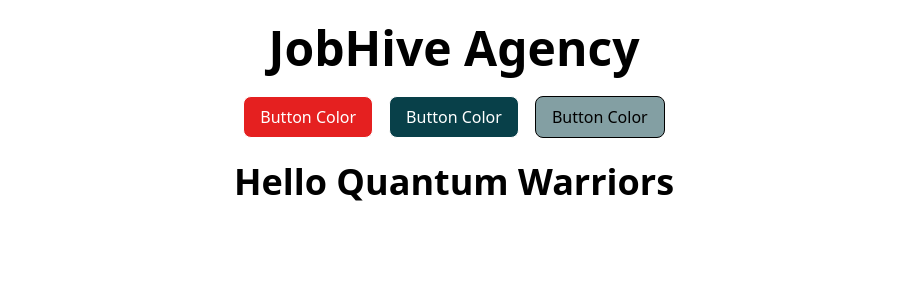
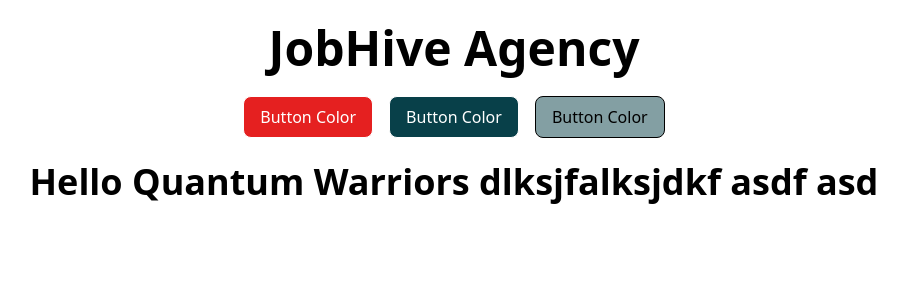
Before and after one commit to alaminislam34/Hiring-Agency-Communication-Platform, a Next.js app: page / in a window 1280 px wide. Shown: the top 300 px of the page, without its empty margins (186-1093 px from the left). Built offline with nearby package versions, Linux system fonts and the light colour scheme.

Commit message:
added text

```diff
--- a/src/app/page.js
+++ b/src/app/page.js
@@ -18,7 +18,7 @@ export default function Home() {
         </button>
       </div>
       <h1 className="text-2xl lg:text-4xl font-bold text-center py-6">
-        Hello Quantum Warriors
+        Hello Quantum Warriors dlksjfalksjdkf asdf asd
       </h1>
     </div>
   );
```
